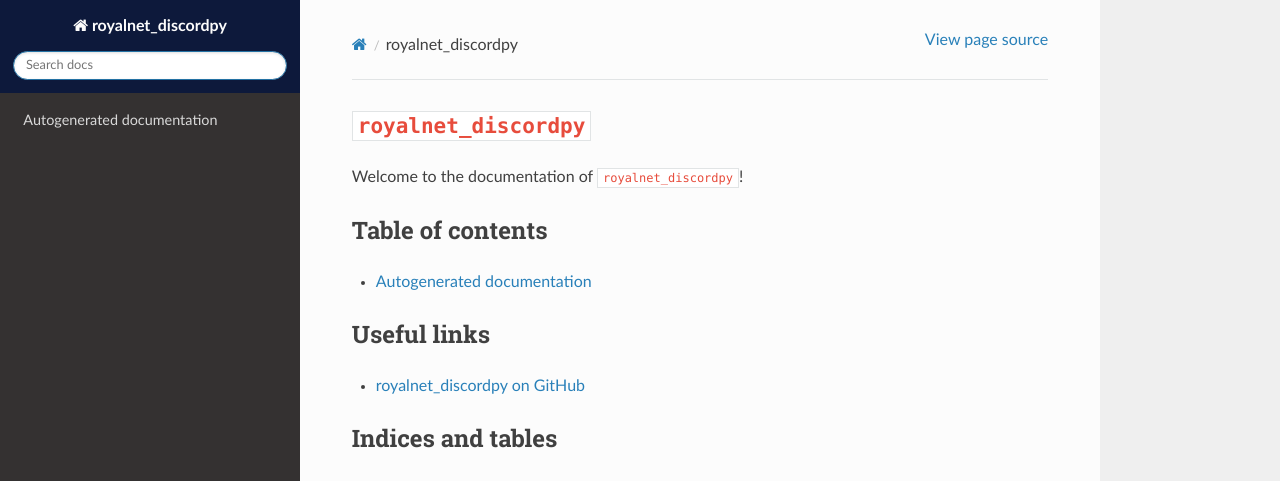
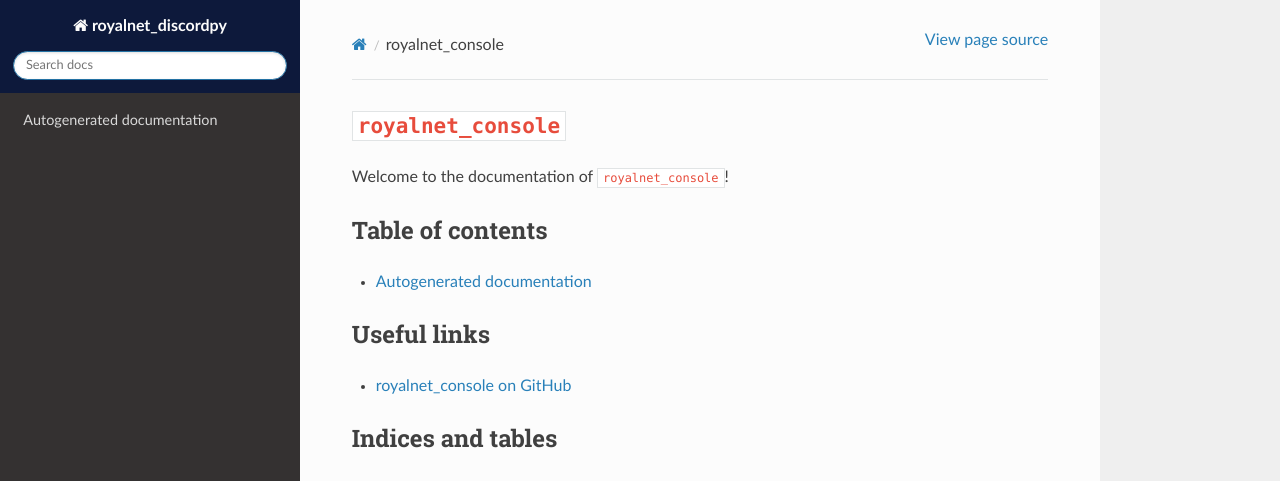
Before and after one commit to RYGhub/royalnet-6-console, a Sphinx documentation site: the page built from docs/source/index.rst, in a window 1280 px wide. Shown: the top 481 px of the page. Built offline with Sphinx 7.4.7 and the Read the Docs theme 2.0.0, drawn with Linux system fonts in a browser that asks for light colours.

Commit message:
📔 Change discordpy to console

```diff
--- a/docs/source/autodoc/index.rst
+++ b/docs/source/autodoc/index.rst
@@ -1,8 +1,8 @@
 Autogenerated documentation
 ===========================
 
-Welcome to the autogenerated documentation of ``royalnet_discordpy`` !
+Welcome to the autogenerated documentation of ``royalnet_console`` !
 
 It may be incomplete or outdated, as it is automatically updated.
 
-.. automodule:: royalnet_discordpy
+.. automodule:: royalnet_console
--- a/docs/source/index.rst
+++ b/docs/source/index.rst
@@ -1,7 +1,7 @@
-``royalnet_discordpy``
+``royalnet_console``
 ======================
 
-Welcome to the documentation of ``royalnet_discordpy``!
+Welcome to the documentation of ``royalnet_console``!
 
 
 Table of contents
@@ -16,7 +16,7 @@
 Useful links
 ------------
 
-* `royalnet_discordpy on GitHub <https://github.com/Steffo99/royalnet-discordpy>`_
+* `royalnet_console on GitHub <https://github.com/Steffo99/royalnet-console>`_
 
 
 Indices and tables
```
